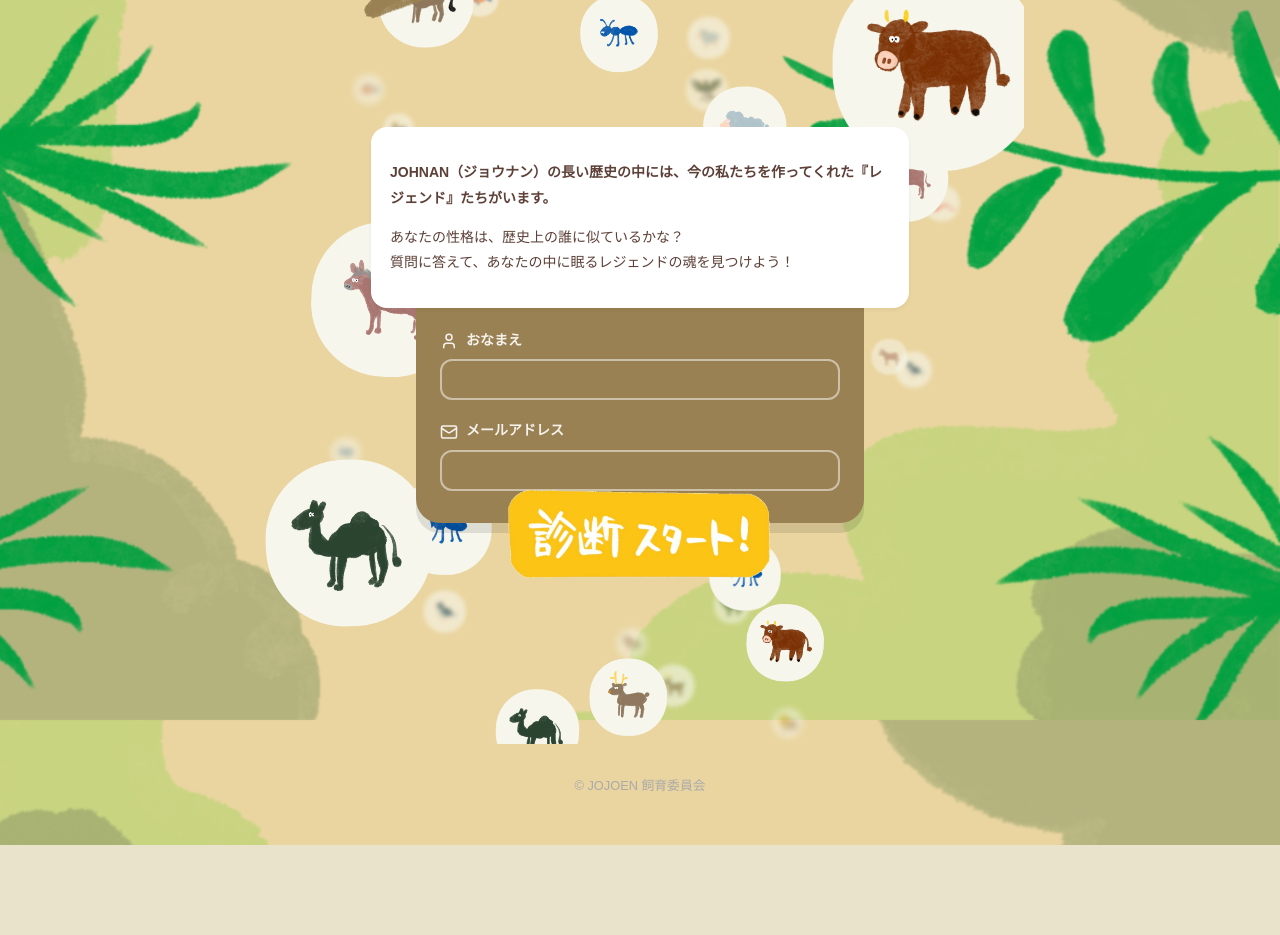
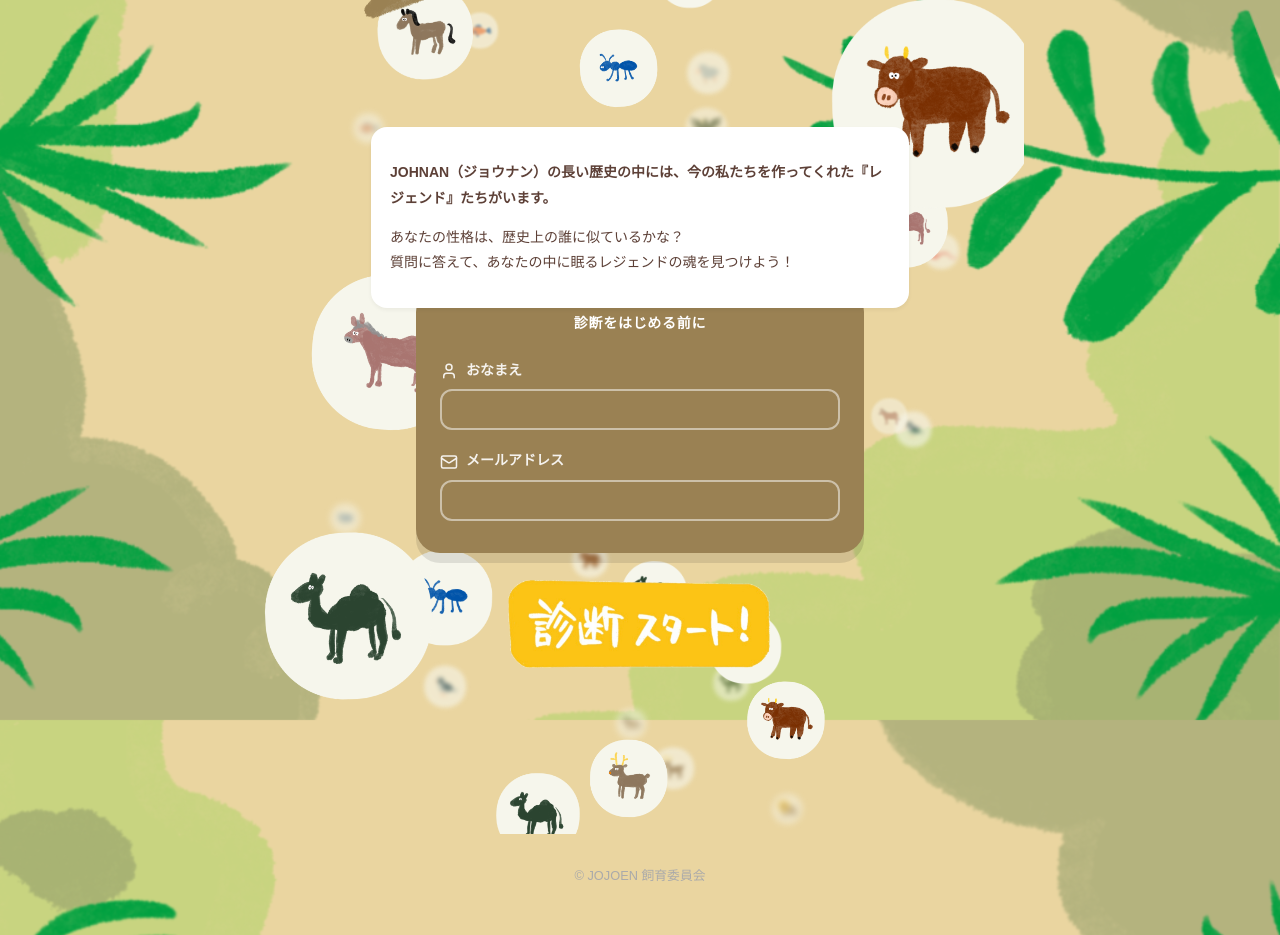
Before and after one commit to jack-visual-thinker/johnan-app, a React (Vite) app: page / in a window 1280 px wide. Shown: the part 560-1495 px from the top of the page. Before the commit the page ends 1405 px from the top, so only its background shows below. Built offline with nearby package versions, Linux system fonts and the light colour scheme.

Commit message:
Adjust specific negative margins to milder values (-10/-20)

```diff
--- a/src/views/NewStartView.tsx
+++ b/src/views/NewStartView.tsx
@@ -74,7 +74,7 @@ export const NewStartView: React.FC<Props> = ({ onStart }) => {
           borderRadius: '16px',
           padding: '1.2rem', // Reduced padding
           maxWidth: '500px',
-          margin: '-20px auto -20px auto', // User requested -20px top/bottom
+          margin: '-10px auto -10px auto', // Adjusted to -10px per user request
           textAlign: 'left',
           color: 'var(--color-text)',
           boxShadow: '0 2px 4px rgba(0,0,0,0.05)',
@@ -99,7 +99,7 @@ export const NewStartView: React.FC<Props> = ({ onStart }) => {
           <div className="card" style={{
             textAlign: 'left',
             maxWidth: '400px',
-            margin: '-50px auto -50px auto', // User requested -50px top/bottom
+            margin: '-20px auto -20px auto', // Adjusted to -20px per user request
             padding: '1.5rem', // Reduced padding
             backgroundColor: 'var(--color-card-brown)',
             color: 'var(--color-text-white)',
@@ -233,7 +233,7 @@ export const NewStartView: React.FC<Props> = ({ onStart }) => {
             padding: 0,
             cursor: 'pointer',
             marginBottom: '2rem',
-            marginTop: '-50px', // User requested -50px top margin
+            marginTop: '-20px', // Adjusted to -20px per user request
             display: 'inline-block',
             position: 'relative',
             zIndex: 2 // Ensure button is clickable over any overlap
```
